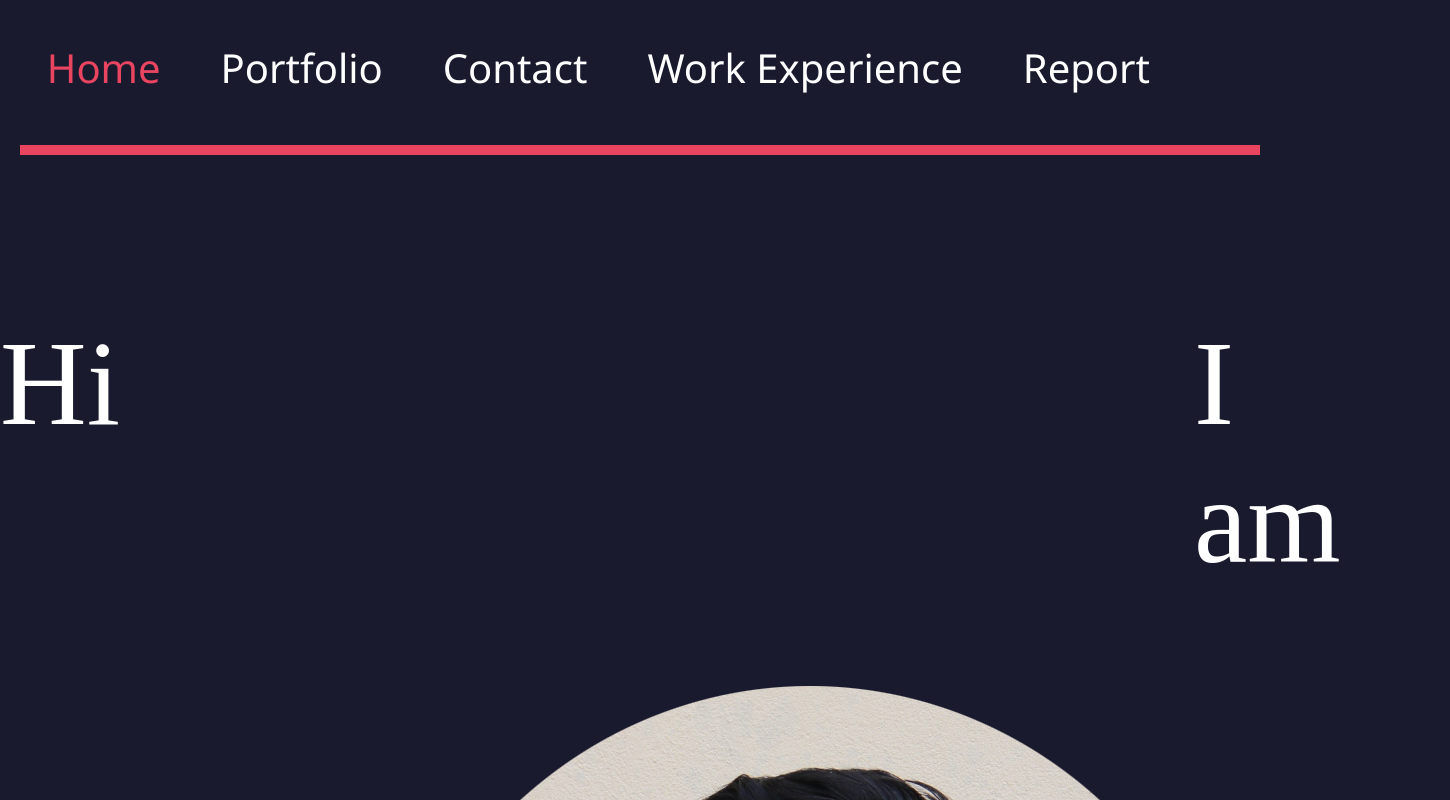
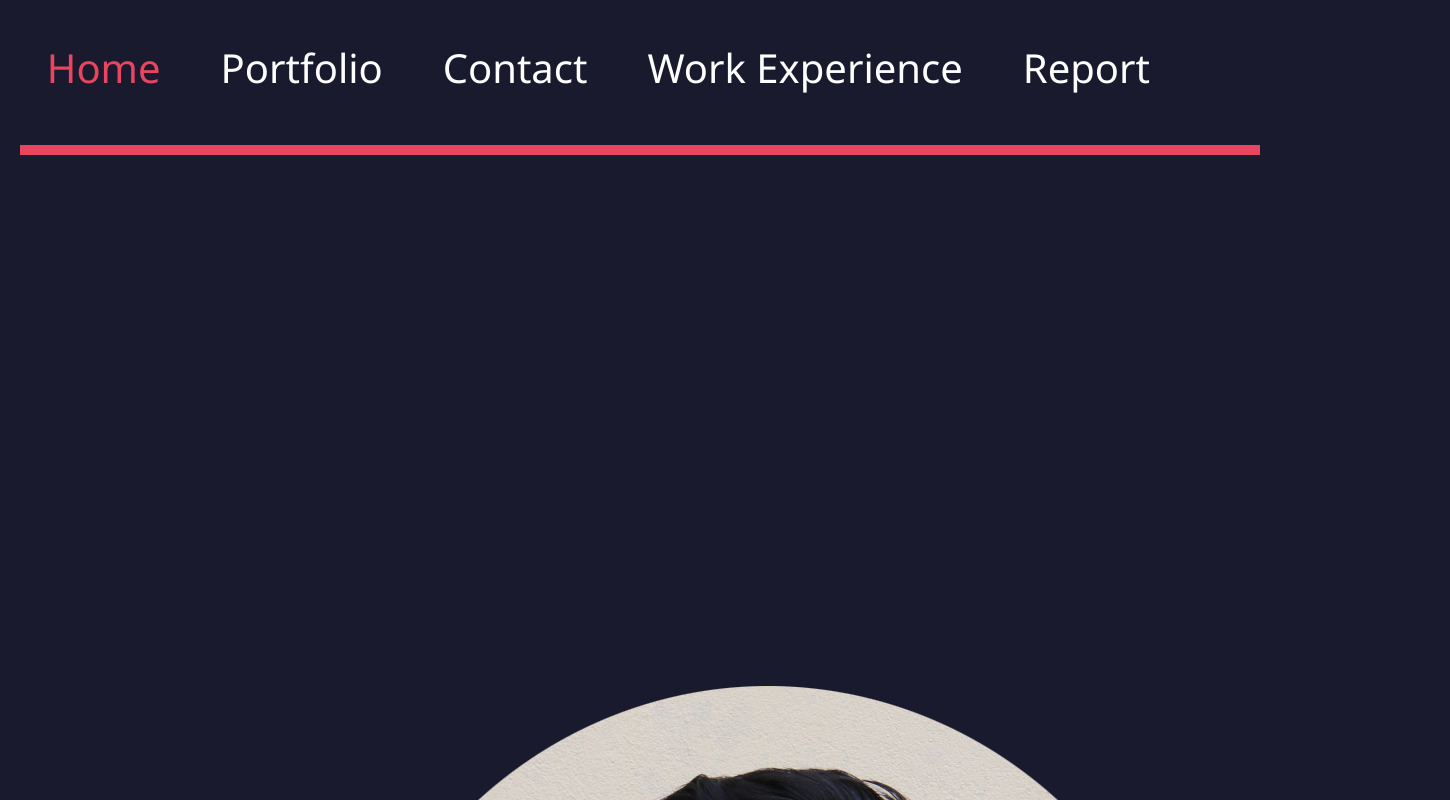
Before and after one commit to ShuvasisN/CSY1018-Web-Development-Assignment-I-23834821-Shuvasis-Nepal-Project, a plain HTML site: page index.html in a window 1280 px wide. Shown: the top 800 px of the page, 1450 px wide, since content can reach past the window. Drawn offline with Linux system fonts and the light colour scheme; files whose address does not match are found by name.

Commit message:
images uploaded

```diff
--- a/css/style.css
+++ b/css/style.css
@@ -125,22 +125,11 @@ input[type=text] {
 
 .intro{
     display: flex;
-    justify-content: space-evenly;
+    justify-content: center;
 }
 
 .shuvasisphoto{
     width: 80%;
     transition: 1s;
     border-radius: 50%;
-    padding-left: 50px;
 }
-
-.introhead1{
-    font-size: 120px;
-    color: white;
-}
-
-.introhead2{
-    font-size: 120px;
-    color: white;
-}
--- a/index.html
+++ b/index.html
@@ -18,16 +18,10 @@
     </div>
     <hr class="pageline">
     <div class="intro">
-        <div class="introhead1">
-            <p>Hi</p>
-        </div>
         <div class="shuvasisphoto">
             <img src="C:\Users\User\Desktop\CSY1018-Web-Development-Assignment-I-2023175-Shuvasis-Nepal-Project\img\Shuvasis.png" alt="Shuvasis Photo">
         </div>
-        <div class="introhead2">
-            <p>I am </p>
-        </div>
-    </div>
+     </div>
     <div>
 
     </div>
```
Also changed, not shown: img/IMG_1271.jpg (added), img/IMG_1279.jpg (added), img/IMG_1315.jpg (added), img/IMG_7099.JPG (added), img/mahabir pun interview.jpg (added), 3 other files.
